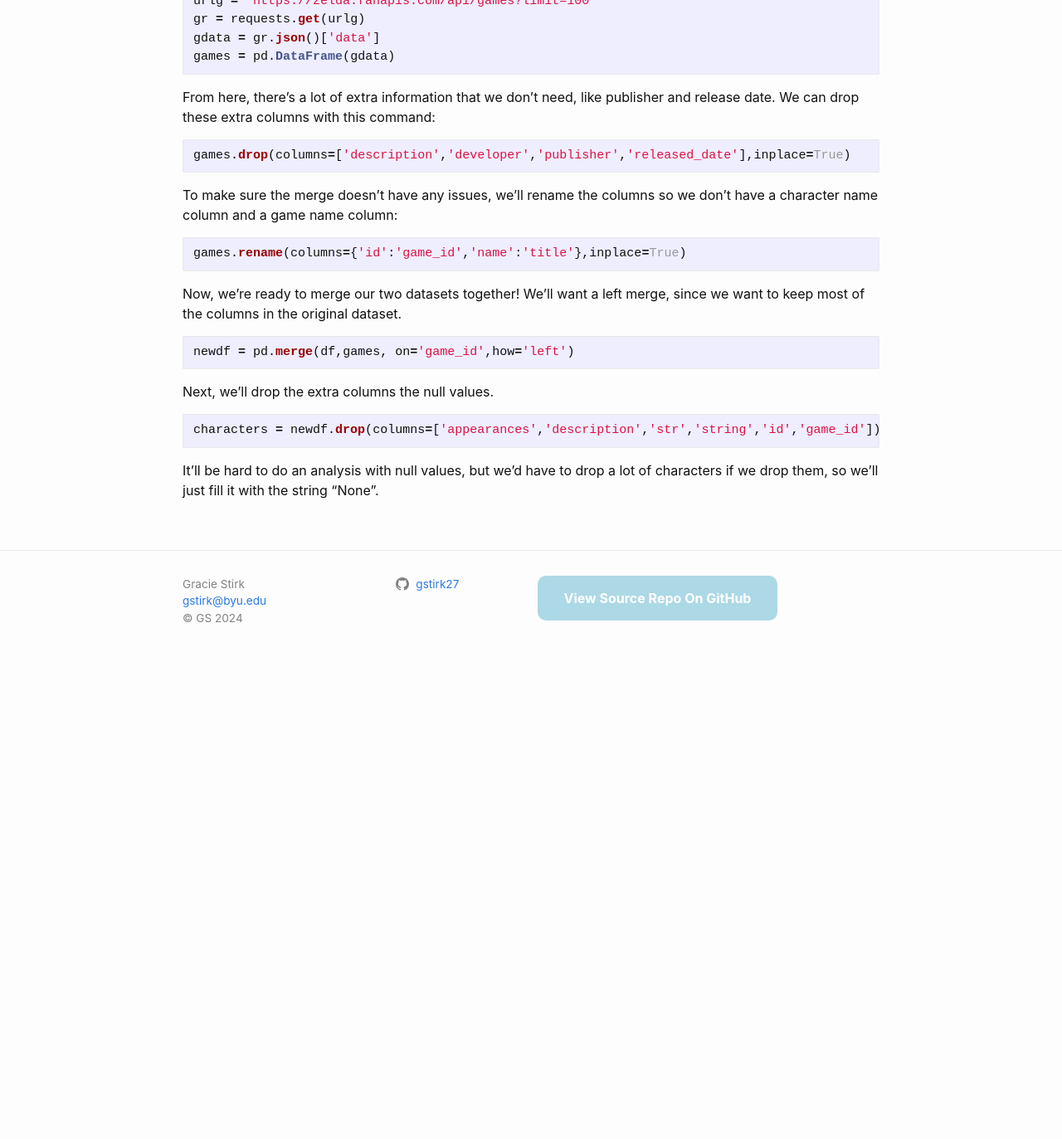
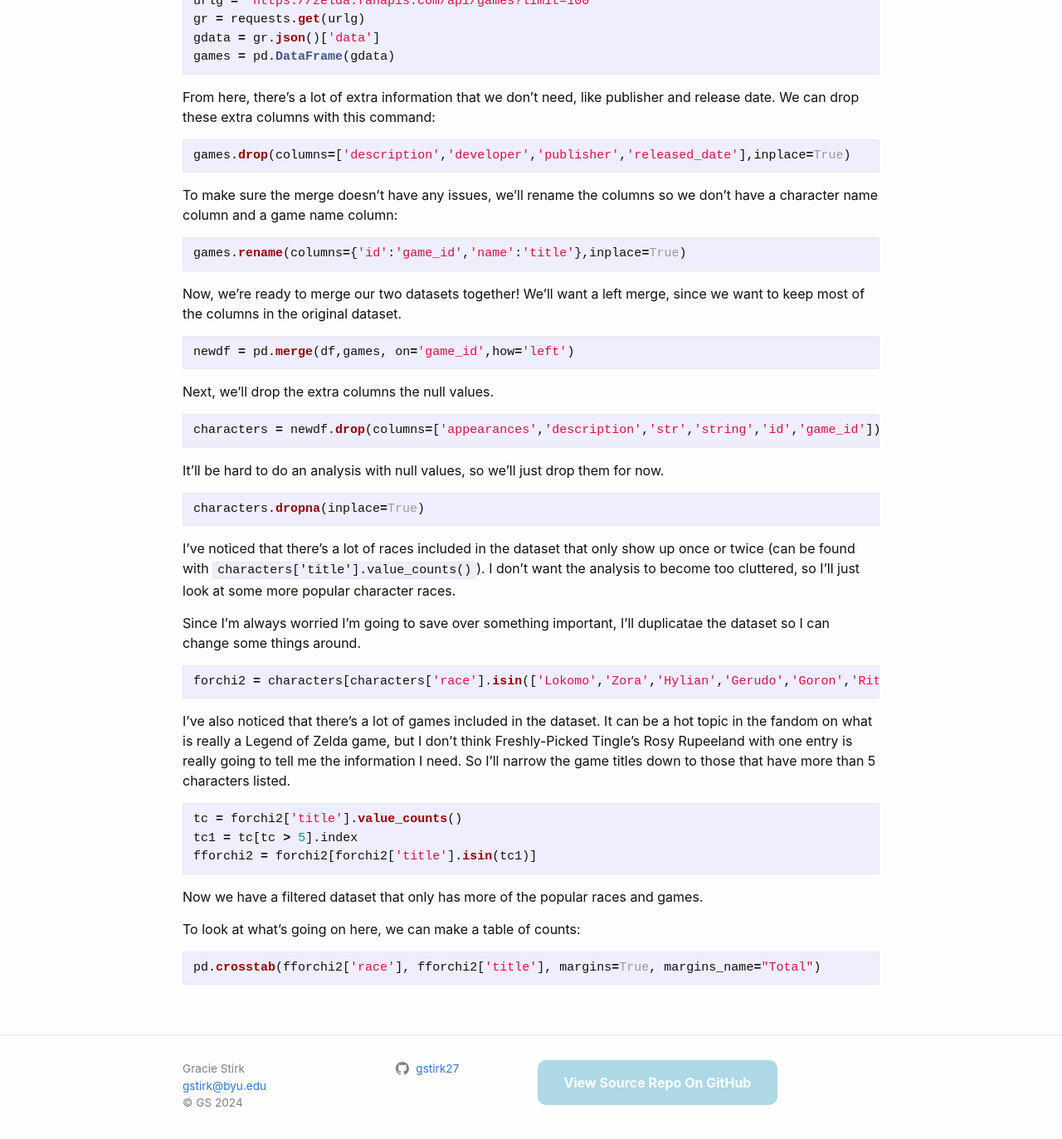
Before and after one commit to gstirk27/Gracie-s-Blog, a Jekyll site: the page built from _posts/2024-11-06-curated-API.md, in a window 1280 px wide and 1400 px high, scrolled down 1880 px. Shown: the top 1373 px of the window at 83% size. Built offline with Jekyll 4.4.1, drawn with Linux system fonts in a browser that asks for light colours; comment, search, counter and statistics services are not loaded; before the commit the page ends 2695 px from its top, so only the background shows below that; some of the changed text lies outside the part shown.

Commit message:
added table of counts

````diff
--- a/_posts/2024-11-06-curated-API.md
+++ b/_posts/2024-11-06-curated-API.md
@@ -86,4 +86,28 @@ Next, we'll drop the extra columns the null values.
 ```python
 characters = newdf.drop(columns=['appearances','description','str','string','id','game_id'])
 ```
-It'll be hard to do an analysis with null values, but we'd have to drop a lot of characters if we drop them, so we'll just fill it with the string "None".
+It'll be hard to do an analysis with null values, so we'll just drop them for now.
+
+```python
+characters.dropna(inplace=True)
+```
+I've noticed that there's a lot of races included in the dataset that only show up once or twice (can be found with `characters['title'].value_counts()`). I don't want the analysis to become too cluttered, so I'll just look at some more popular character races.
+
+Since I'm always worried I'm going to save over something important, I'll duplicatae the dataset so I can change some things around.
+
+```python
+forchi2 = characters[characters['race'].isin(['Lokomo','Zora','Hylian','Gerudo','Goron','Rito','Korok','Kokiri','Anouki','Kikwi','Sheikah','Hylians','Minish','Deku Scrub','Twili'])]
+```
+I've also noticed that there's a lot of games included in the dataset. It can be a hot topic in the fandom on what is really a Legend of Zelda game, but I don't think Freshly-Picked Tingle's Rosy Rupeeland with one entry is really going to tell me the information I need. So I'll narrow the game titles down to those that have more than 5 characters listed.
+
+```python
+tc = forchi2['title'].value_counts()
+tc1 = tc[tc > 5].index
+fforchi2 = forchi2[forchi2['title'].isin(tc1)]
+```
+Now we have a filtered dataset that only has more of the popular races and games.
+
+To look at what's going on here, we can make a table of counts:
+```python
+pd.crosstab(fforchi2['race'], fforchi2['title'], margins=True, margins_name="Total")
+```
````
